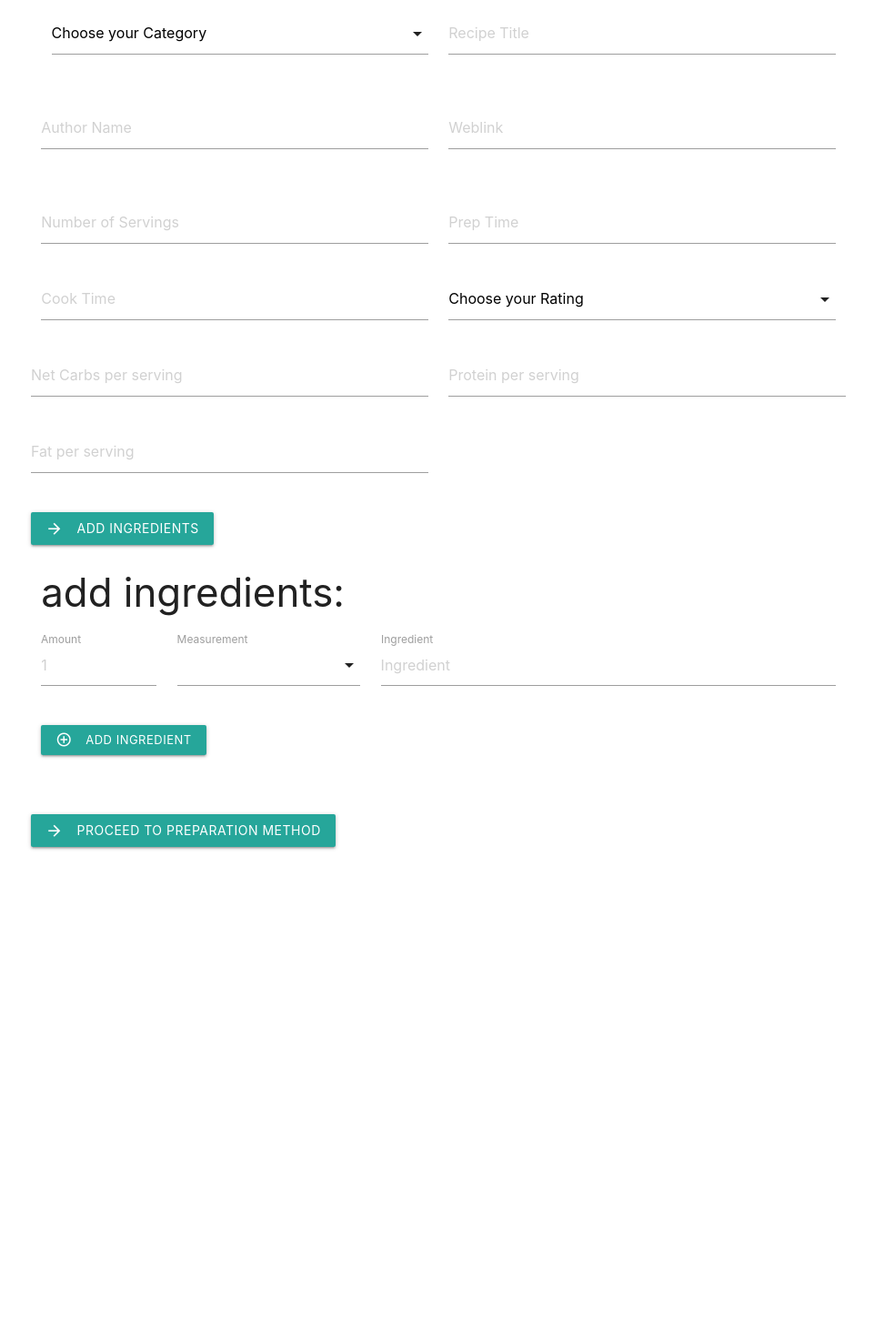
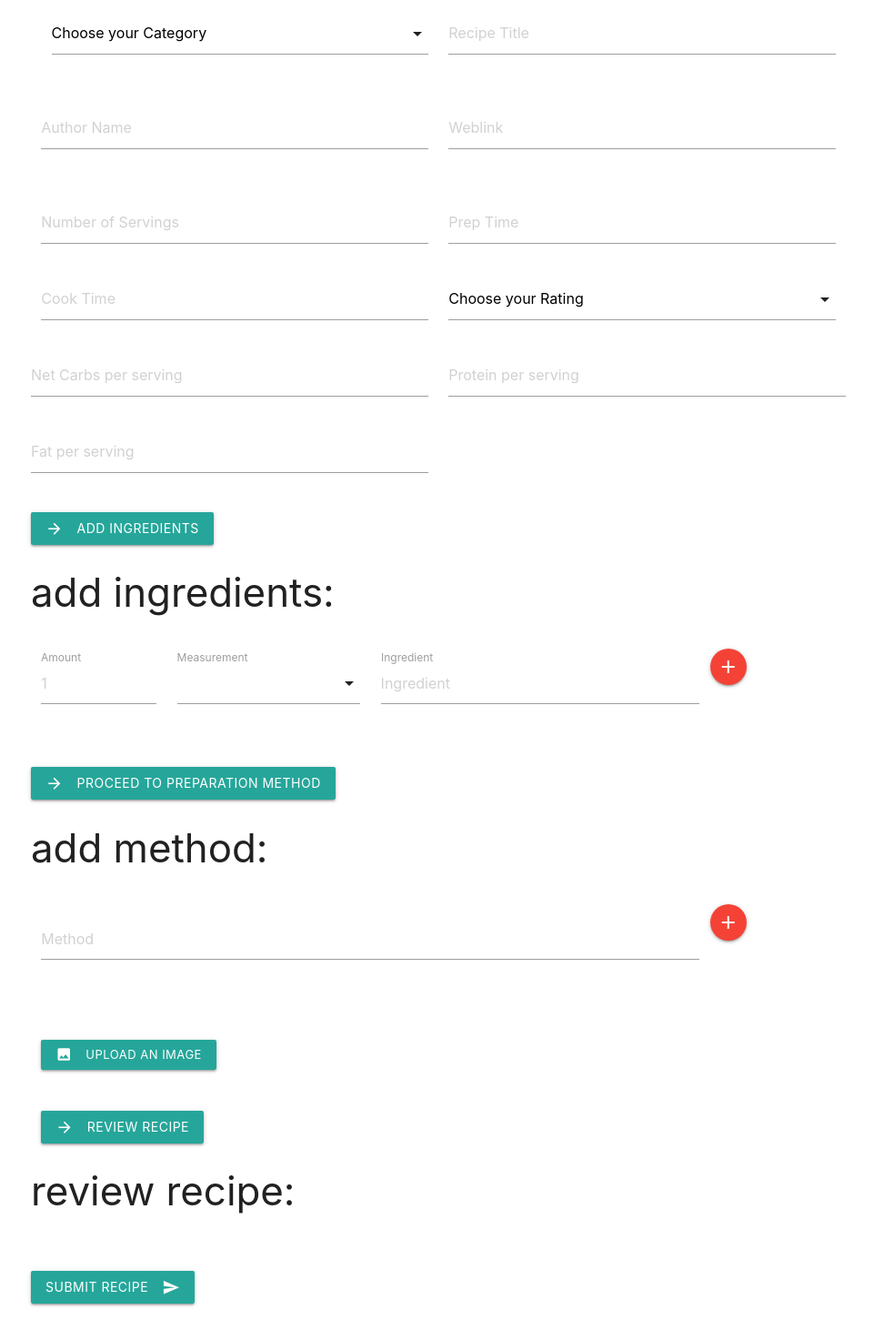
Before and after one commit to cvdebeer/ms3_cc, a Flask app: page /add_recipe in a window 1280 px wide. Shown: the part 302-1775 px from the top of the page at 91% size, without its empty margins (158-1119 px from the left). Before the commit the page ends 1236 px from the top, so only its background shows below. Run offline with Flask 2, Linux system fonts and the light colour scheme; data that the repository does not hold is empty; some libraries are stand-ins or nearby versions.

Commit message:
add sections for add method

```diff
--- a/templates/addrecipe.html
+++ b/templates/addrecipe.html
@@ -68,8 +68,11 @@
                 <a class="waves-effect waves-light btn"><i class="material-icons left">arrow_forward</i>add
                     ingredients</a>
             </div>
+            <!--Add ingredients section-->
             <div class="add_ingredients">
+                <div class="row">
                     <h3>add ingredients:</h3>
+                </div>
                 <div class="row">
                     <div class="input-field col s2 ">
                         <input placeholder="1" id="amount" name="amount" type="text" class="validate">
@@ -88,25 +91,63 @@
                         </select>
                         <label>Measurement</label>
                     </div>
-                    <div class="input-field col s7 ">
+                    <div class="input-field col s5 ">
                         <input placeholder="Ingredient" id="ingredient" name="ingredient" type="text" class="validate">
                         <label for="ingredient">Ingredient</label>
                     </div>
+                    <div>
+                        <a class="btn-floating btn-medium waves-effect waves-light red"><i
+                                class="material-icons">add</i></a>
                     </div>
-                <a class="waves-effect waves-light btn-small "><i class="material-icons left">add_circle_outline</i>add
-                    ingredient</a>
+                    <br>
+                    <br>
+                    <br>
+                    <br>
+                    <div>
+                        <a class="waves-effect waves-light btn"><i class="material-icons left">arrow_forward</i>Proceed
+                            to Preparation Method</a>
+                    </div>
+                </div>
+            </div>
+            <!--Add ingredients section-->
+            <div class="add_method">
+                <div class="row">
+                    <h3>add method:</h3>
+                </div>
+                <div class="row">
+                    <div class="input-field col s10 ">
+                        <input placeholder="Method" id="method" name="method" type="text" class="validate">
+                        <label for="method"></label>
+                    </div>
+                    <div>
+                        <a class="btn-floating btn-medium waves-effect waves-light red"><i
+                                class="material-icons">add</i></a>
                     </div>
                 </div>
                 <br>
                 <br>
-    <a class="waves-effect waves-light btn"><i class="material-icons left">arrow_forward</i>Proceed to Preparation
-        Method</a>
+                <div>
+                    <a class="waves-effect waves-light btn-small"><i class="material-icons left">insert_photo</i>Upload
+                        an image</a>
+                </div>
+                <br>
+                <br>
+                <div>
+                    <a class="waves-effect waves-light btn"><i class="material-icons left">arrow_forward</i>Review
+                        Recipe</a>
                 </div>
             </div>
-</div>
-<div class="add_method">
+            <!--Review Recipe section-->
+            <div class="review">
                 <div class="row">
+                    <h3>review recipe:</h3>
 
+                    <br>
+                    <br>
+                    <div>
+                        <button class="btn waves-effect waves-light" type="submit" name="action">Submit Recipe
+                            <i class="material-icons right">send</i>
+                        </button>
                     </div>
                 </div>
         </form>
```
Lines whose indentation alone changed are shown as unchanged.
